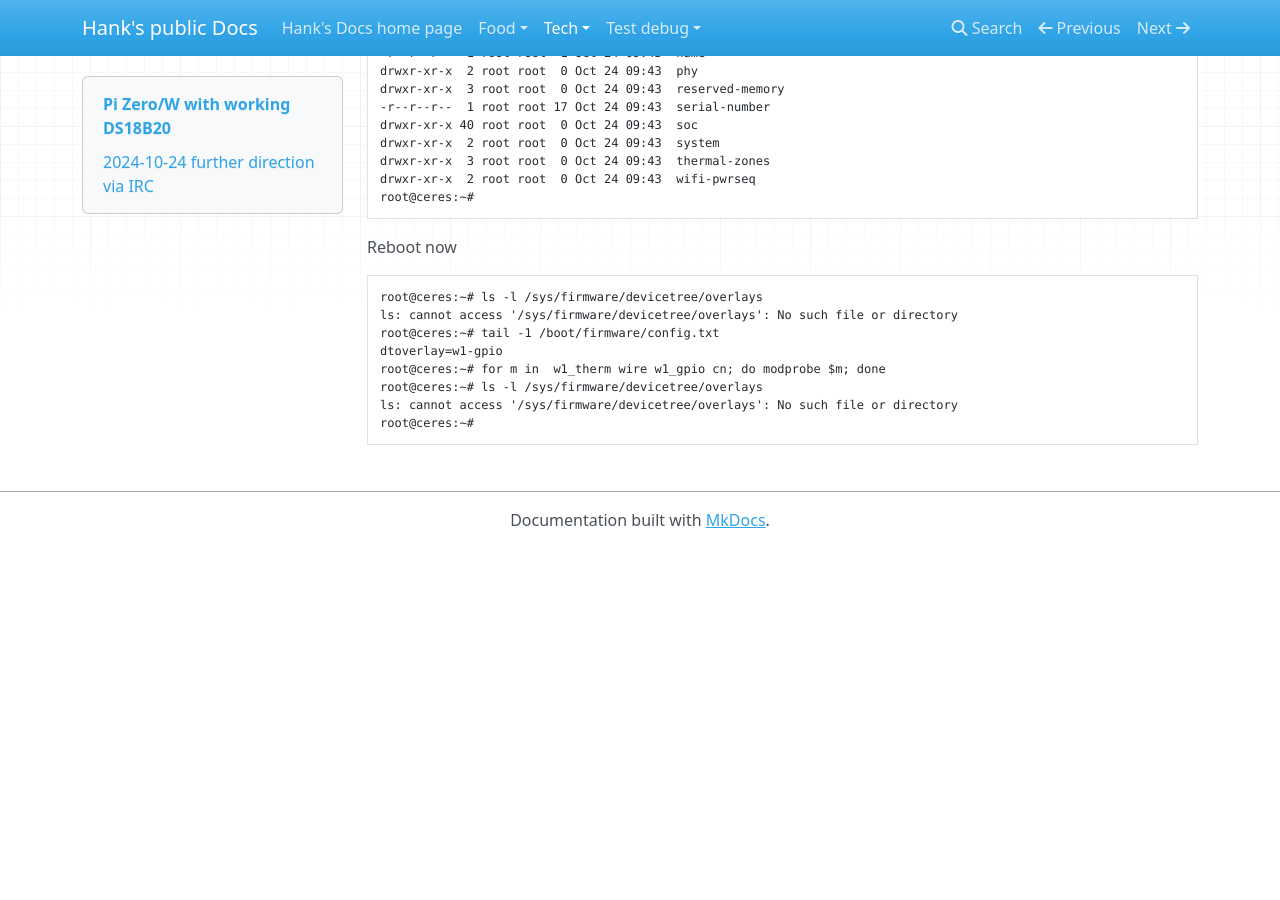
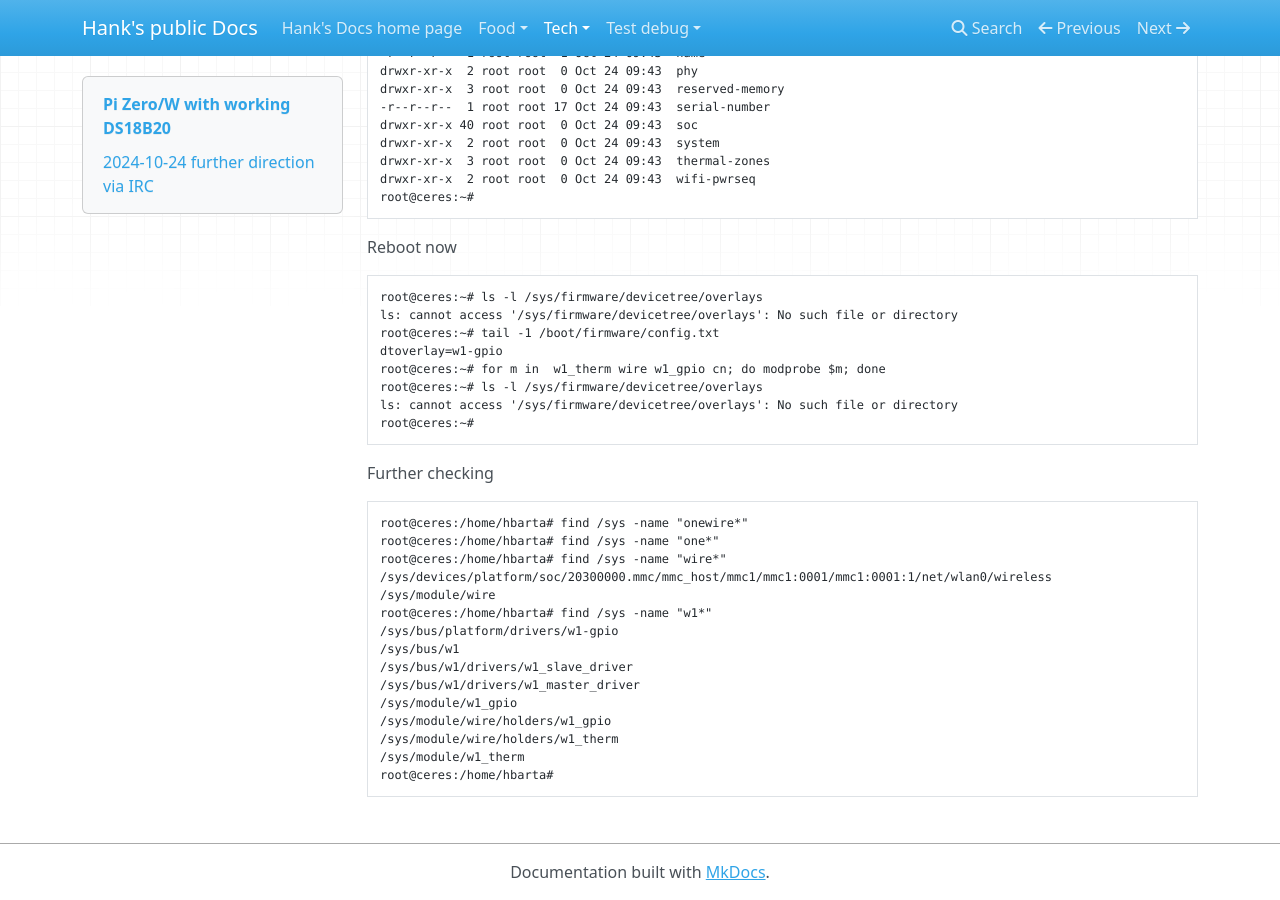
Before and after one commit to HankB/MkDocs-blog, an MkDocs documentation site: the page built from docs/tech/Pi-Zero_Debian_DS18B20.md, in a window 1280 px wide and 900 px high, scrolled down 3254 px. Built offline with MkDocs 1.6.1, drawn with Linux system fonts in a browser that asks for light colours; nearby versions of some CDN libraries; before the commit the page ends 3802 px from its top, so only the background shows below that.

Commit message:
searching /sys

````diff
--- a/docs/tech/Pi-Zero_Debian_DS18B20.md
+++ b/docs/tech/Pi-Zero_Debian_DS18B20.md
@@ -202,3 +202,23 @@ root@ceres:~# ls -l /sys/firmware/devicetree/overlays
 ls: cannot access '/sys/firmware/devicetree/overlays': No such file or directory
 root@ceres:~#
 ```
+
+Further checking
+
+```text
+root@ceres:/home/hbarta# find /sys -name "onewire*"
+root@ceres:/home/hbarta# find /sys -name "one*"
+root@ceres:/home/hbarta# find /sys -name "wire*"
+/sys/devices/platform/soc/20300000.mmc/mmc_host/mmc1/mmc1:0001/mmc1:0001:1/net/wlan0/wireless
+/sys/module/wire
+root@ceres:/home/hbarta# find /sys -name "w1*"
+/sys/bus/platform/drivers/w1-gpio
+/sys/bus/w1
+/sys/bus/w1/drivers/w1_slave_driver
+/sys/bus/w1/drivers/w1_master_driver
+/sys/module/w1_gpio
+/sys/module/wire/holders/w1_gpio
+/sys/module/wire/holders/w1_therm
+/sys/module/w1_therm
+root@ceres:/home/hbarta#
+```
````
